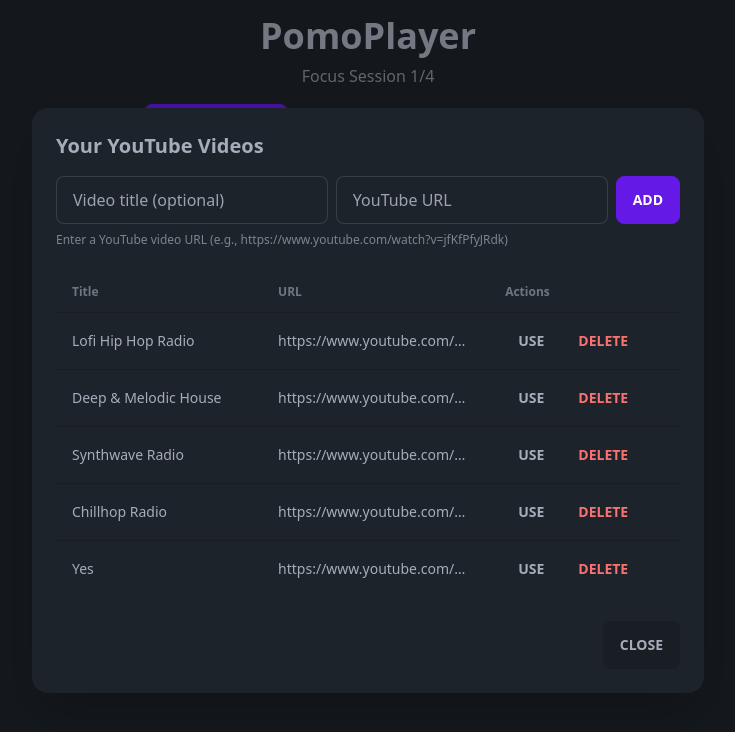
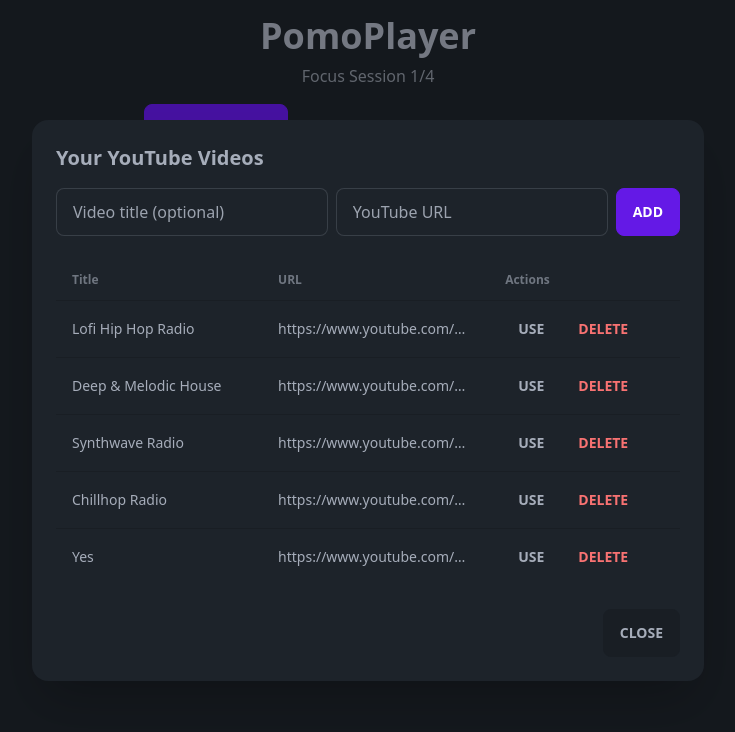
Before and after one commit to NateRolo/PomoPlayer, a Next.js app: page / in a window 1280 px wide. Both pictures are taken after a click on the button "VIDEOS". Shown: the top 732 px of the page, without its empty margins (272-1007 px from the left). Built offline with nearby package versions, Linux system fonts and the light colour scheme.

Commit message:
minor: remove prompt

```diff
--- a/app/components/VideoLibrary.tsx
+++ b/app/components/VideoLibrary.tsx
@@ -154,15 +154,12 @@ export const VideoLibrary: React.FC<VideoLibraryProps> = ({ onSelectVideo, onClo
               Add
             </button>
           </div>
-          {youtubeUrlError ? (
+          {youtubeUrlError && (
             <p className="text-xs text-error mt-1">
               {youtubeUrlError}
             </p>
-          ) : (
-            <p className="text-xs opacity-70">
-              Enter a YouTube video URL (e.g., https://www.youtube.com/watch?v=jfKfPfyJRdk)
-            </p>
           )}
+
         </div>
 
         <div className="overflow-x-auto">
```
